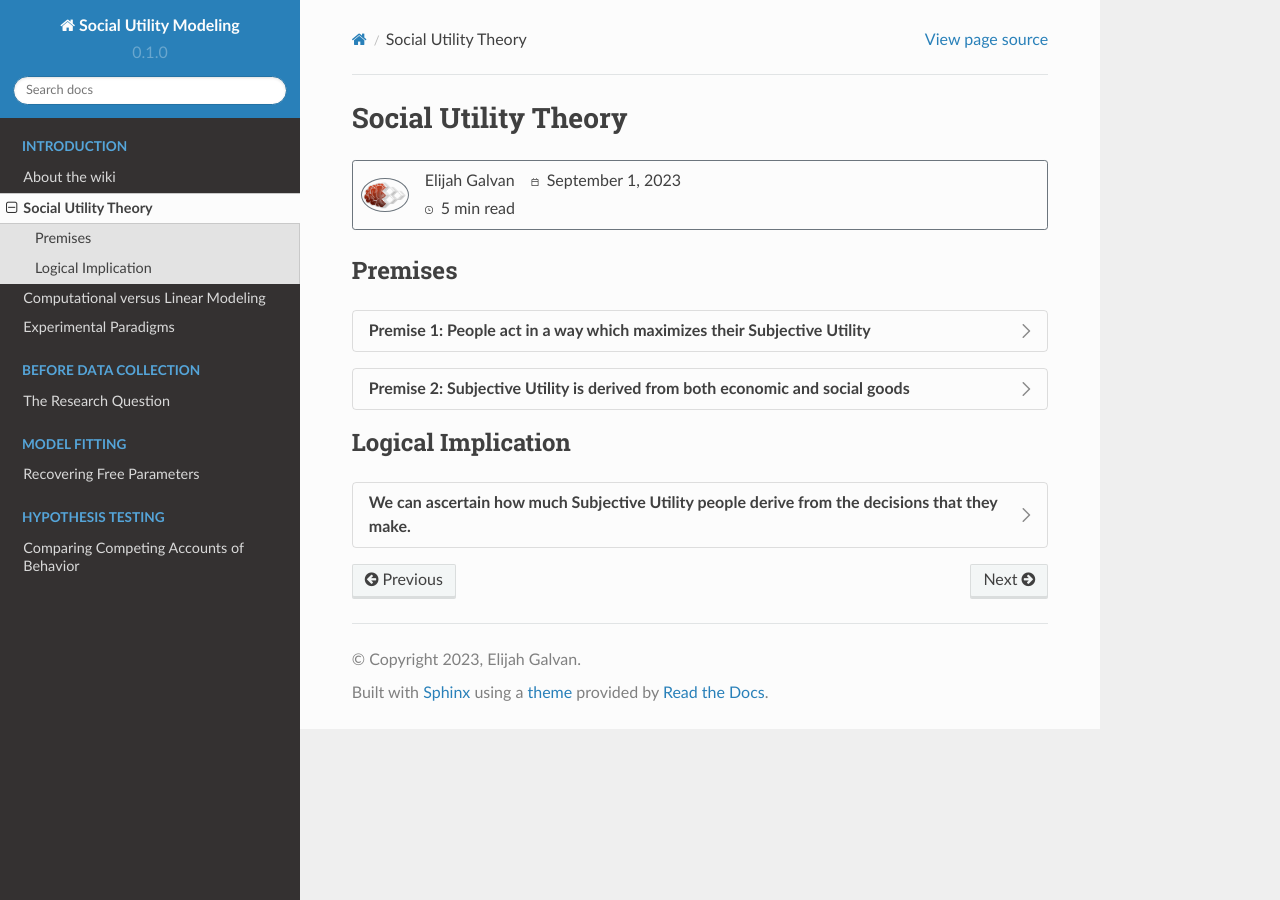
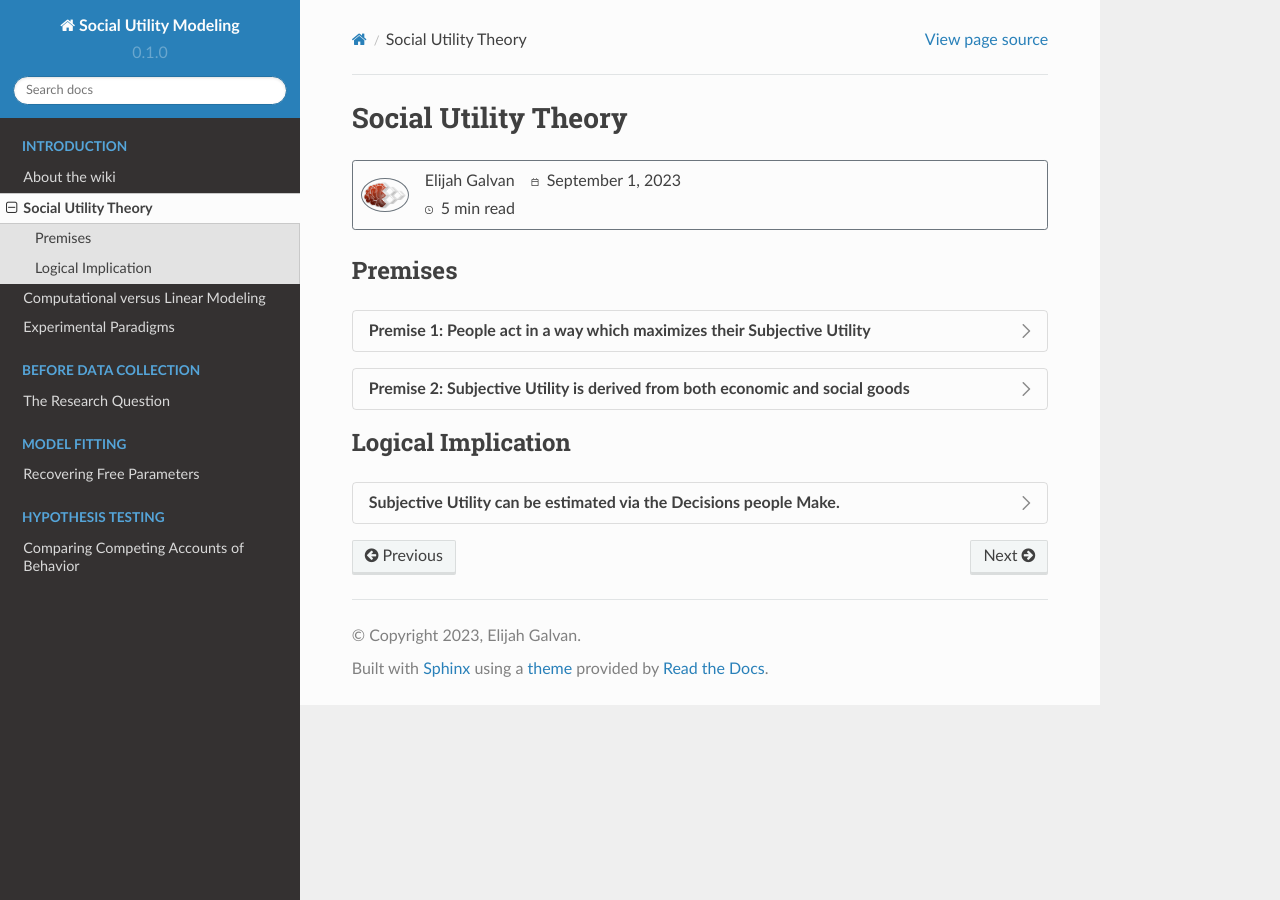
Before and after one commit to epgalvan/social-utility-modeling, a Sphinx documentation site: the page built from docs/source/0_2_0.rst, in a window 1280 px wide. Built offline with Sphinx 7.4.7 and the Read the Docs theme 2.0.0, drawn with Linux system fonts in a browser that asks for light colours.

Commit message:
final final on 0.2

```diff
--- a/docs/source/0_2_0.rst
+++ b/docs/source/0_2_0.rst
@@ -56,7 +56,7 @@ Premises
 Logical Implication
 =========
 
-.. dropdown:: We can ascertain how much Subjective Utility people derive from the decisions that they make.
+.. dropdown:: Subjective Utility can be estimated via the Decisions people Make.
 
     .. tab-set::
         .. tab-item:: Programming Logic
```
